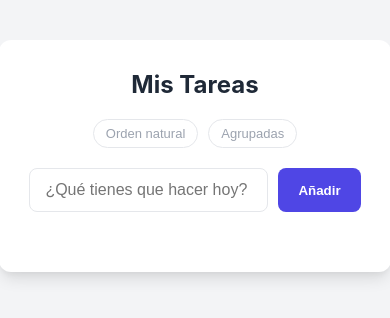
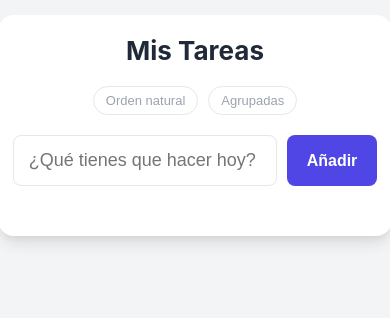
Before and after one commit to delafuu/todo-list, a Flask app: page / in a window 390 px wide. Shown: the top 318 px of the page. Run offline with Flask 3, Linux system fonts and the light colour scheme; data that the repository does not hold is empty; some libraries are stand-ins or nearby versions.

Commit message:
Añadido diseño responsivo para móviles

```diff
--- a/comun/css/estilo.css
+++ b/comun/css/estilo.css
@@ -177,3 +177,45 @@ li[data-done="true"] .btn-marcar {
     background-color: #FEE2E2;
     color: var(--danger);
 }
+
+/* --- ADAPTACIÓN PARA MÓVILES --- */
+@media (max-width: 600px) {
+    body {
+        padding: 15px 10px; /* Reducimos el margen gris de fondo */
+    }
+
+    .container {
+        padding: 20px 15px; /* Reducimos el margen blanco interior */
+        border-radius: 16px;
+    }
+
+    h1 {
+        font-size: 26px; /* Título más grande */
+    }
+
+    #input-tarea {
+        font-size: 18px; /* Letra más grande al escribir para evitar que iOS haga zoom automático */
+        padding: 14px 15px;
+    }
+
+    .btn-añadir {
+        padding: 14px 20px;
+        font-size: 16px; /* Botón de añadir más táctil */
+    }
+
+    li span {
+        font-size: 18px; /* Tareas más legibles */
+    }
+
+    .btn-marcar {
+        width: 32px; /* Círculo más grande para no fallar con el dedo */
+        height: 32px;
+        min-width: 32px;
+        font-size: 16px;
+    }
+
+    .btn-accion {
+        font-size: 16px; /* Flechas y cruz más grandes */
+        padding: 10px 14px;
+    }
+}
--- a/fetch/src/templates/index.html
+++ b/fetch/src/templates/index.html
@@ -2,6 +2,7 @@
 <html lang="es">
 <head>
     <meta charset="UTF-8">
+    <meta name="viewport" content="width=device-width, initial-scale=1.0, maximum-scale=5.0">
     <title>Lista de Tareas con Fetch</title>
     <!-- Aquí es donde se enlaza el CSS automáticamente -->
     <link rel="stylesheet" href="/comun/css/estilo.css">
```
